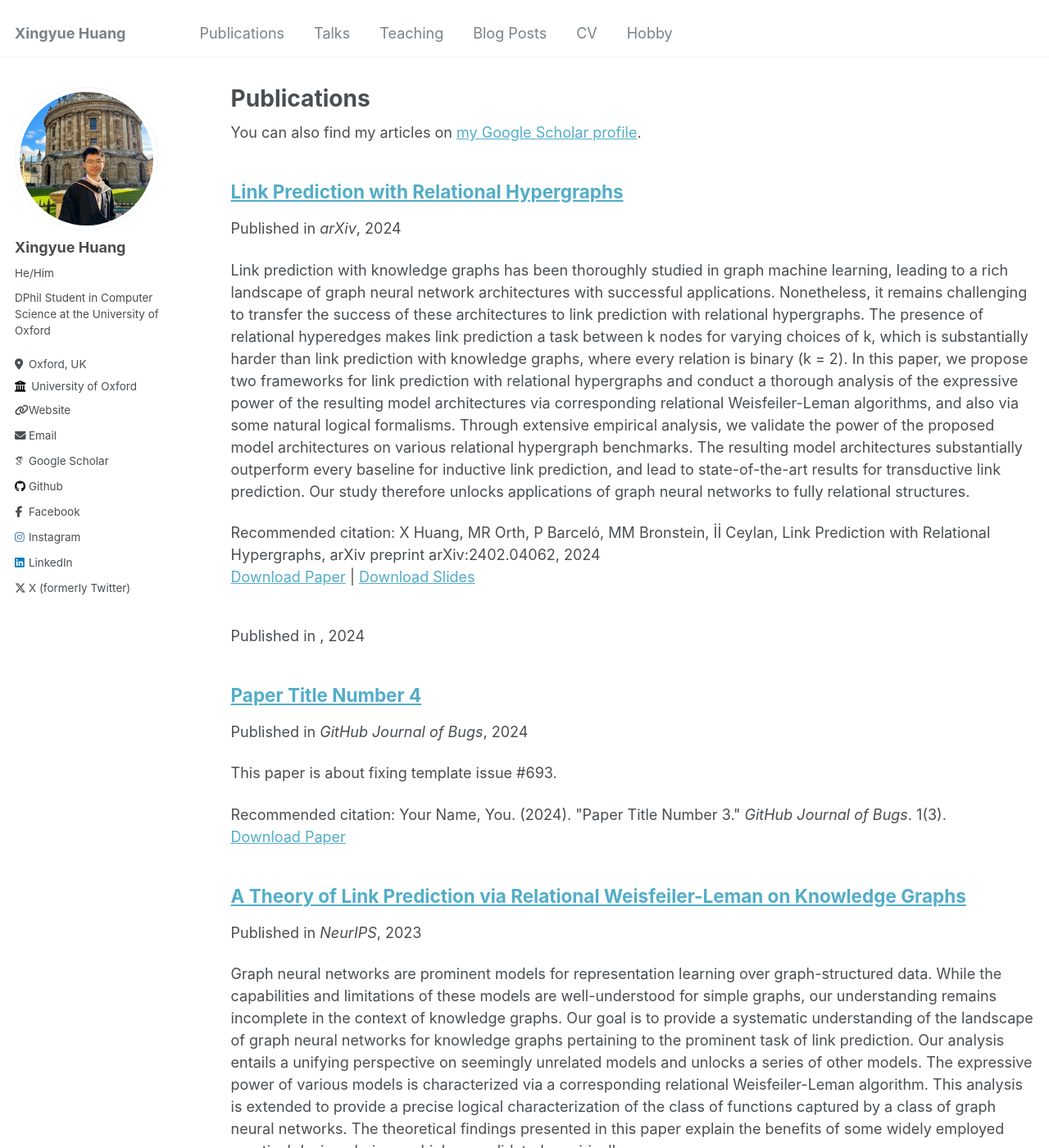
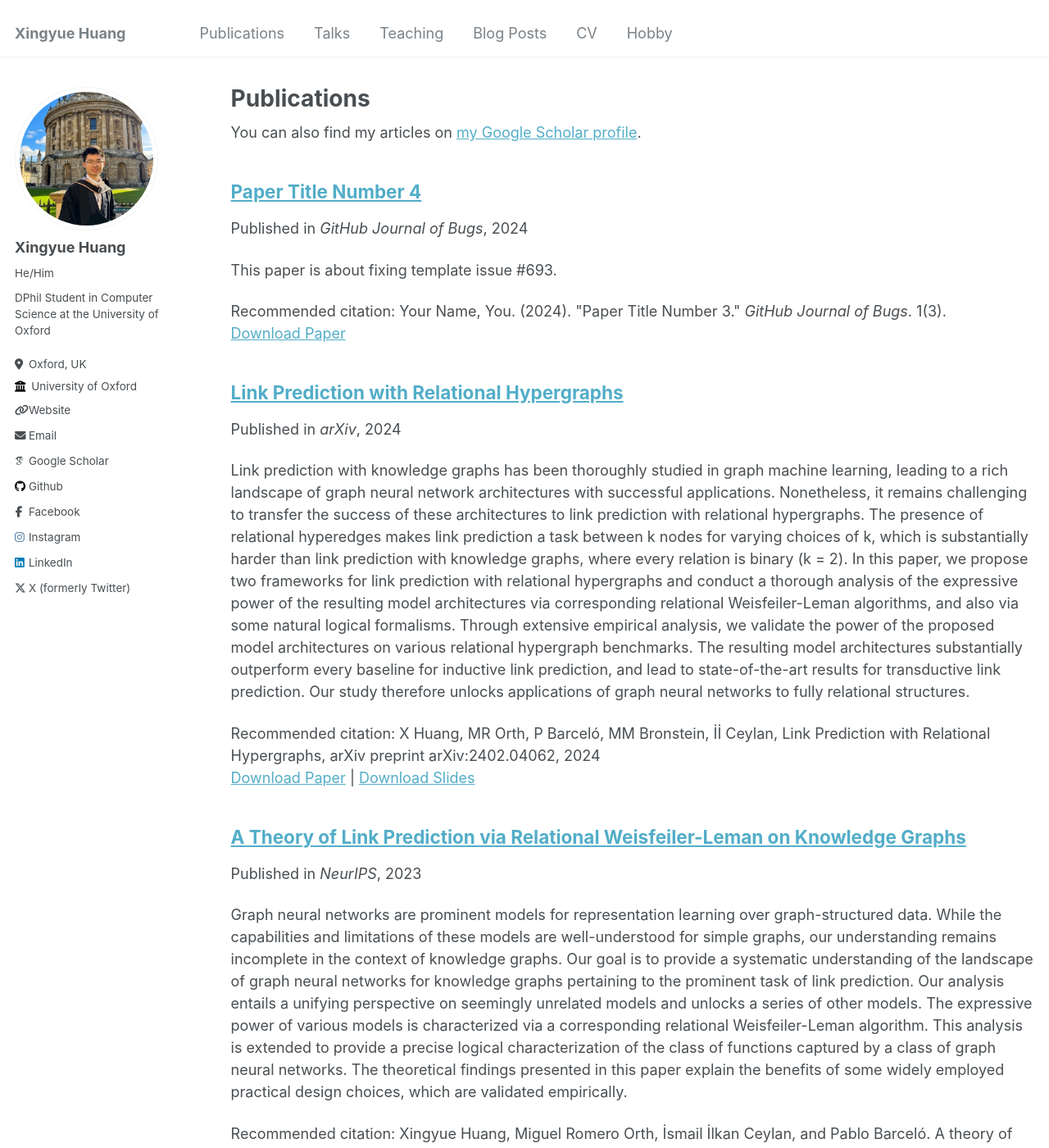
Before and after one commit to HxyScotthuang/HxyScotthuang.github.io, a Jekyll site: the page built from _pages/publications.md, in a window 1280 px wide and 1400 px high. Shown: the whole window at 82% size. Built offline with Jekyll 4.4.1, drawn with Linux system fonts in a browser that asks for light colours; some web fonts are replaced; some of the changed text lies outside the part shown.

Commit message:
debug time

```diff
--- a/_publications/cooperative-graph-neural-networks.md
+++ b/_publications/cooperative-graph-neural-networks.md
@@ -1,4 +1,15 @@
 ---
+title: "A Theory of Link Prediction via Relational Weisfeiler-Leman on Knowledge Graphs"
+collection: publications
+permalink: https://proceedings.neurips.cc/paper_files/paper/2023/file/3eceb70f47690051d6769739fbf6294b-Paper-Conference.pdf
+excerpt: 'Graph neural networks are prominent models for representation learning over graph-structured data. While the capabilities and limitations of these models are well-understood for simple graphs, our understanding remains incomplete in the context of knowledge graphs. Our goal is to provide a systematic understanding of the landscape of graph neural networks for knowledge graphs pertaining to the prominent task of link prediction. Our analysis entails a unifying perspective on seemingly unrelated models and unlocks a series of other models. The expressive power of various models is characterized via a corresponding relational Weisfeiler-Leman algorithm. This analysis is extended to provide a precise logical characterization of the class of functions captured by a class of graph neural networks. The theoretical findings presented in this paper explain the benefits of some widely employed practical design choices, which are validated empirically.'
+date: 2023-12-09
+venue: 'NeurIPS'
+slidesurl: 'https://neurips.cc/media/neurips-2023/Slides/72690.pdf'
+paperurl: 'https://proceedings.neurips.cc/paper_files/paper/2023/file/3eceb70f47690051d6769739fbf6294b-Paper-Conference.pdf'
+citation: 'Xingyue Huang, Miguel Romero Orth, İsmail İlkan Ceylan, and Pablo Barceló. A theory of link prediction via relational weisfeiler-leman on knowledge graphs. In NeurIPS, 2023.'
+---
+<!-- ---
 title: "Cooperative graph neural networks"
 collection: publications
 permalink: https://arxiv.org/abs/2310.01267
@@ -9,3 +20,4 @@ slidesurl: 'https://arxiv.org/abs/2310.01267'
 paperurl: 'https://arxiv.org/pdf/2310.01267'
 citation: 'B Finkelshtein, X Huang, M Bronstein, İİ Ceylan, Cooperative graph neural networks, arXiv preprint arXiv:2310.01267, 2023'
 ---
+ -->
```
